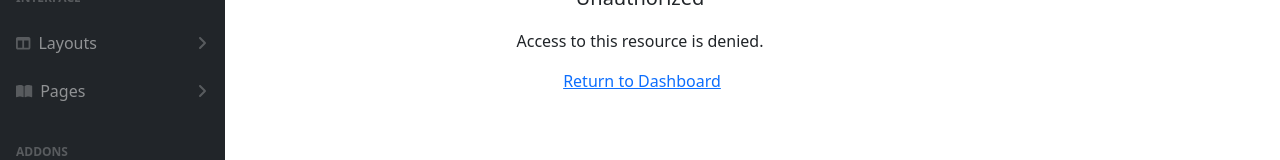
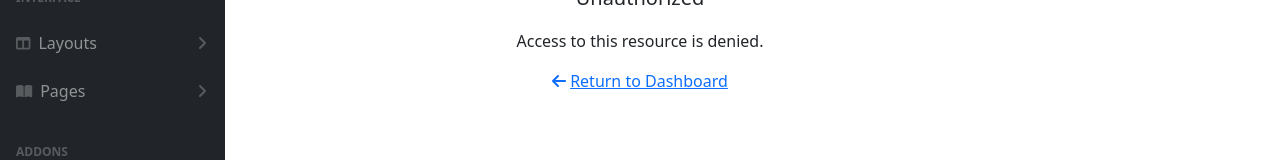
Before and after one commit to M-nganongo/dashboard, a Next.js app: page /401 in a window 1280 px wide. Shown: the part 201-361 px from the top of the page. Built offline with nearby package versions, Linux system fonts and the light colour scheme.

Commit message:
fix links

```diff
--- a/pages/401.js
+++ b/pages/401.js
@@ -1,4 +1,6 @@
 import Head from 'next/head'
+import {FontAwesomeIcon} from "@fortawesome/react-fontawesome";
+import Link from "next/link";
 
 const error1 = () =>{
     return(
@@ -13,10 +15,12 @@ const error1 = () =>{
                                     <h1 className="display-1">401</h1>
                                     <p className="lead">Unauthorized</p>
                                     <p>Access to this resource is denied.</p>
-                                    <a href="index.html">
-                                        <i className="fas fa-arrow-left me-1"></i>
-                                        Return to Dashboard
-                                    </a>
+                                    <Link href="/">
+                                        <a>
+                                            <FontAwesomeIcon className="me-1" icon="fa-solid fa-arrow-left" />
+                                            Return to Dashboard
+                                        </a>
+                                    </Link>
                                 </div>
                             </div>
                         </div>
--- a/pages/_app.js
+++ b/pages/_app.js
@@ -1,8 +1,8 @@
 import '../public/assets/styles/style.css'
 import 'bootstrap/dist/css/bootstrap.min.css'
 import { library } from '@fortawesome/fontawesome-svg-core'
-import { faCheckSquare, faCoffee, faBars, faUser, faGaugeHigh, faTableColumns, faAngleDown, faBookOpen, faChartArea, faTable } from '@fortawesome/free-solid-svg-icons'
-library.add(faCheckSquare, faCoffee, faBars, faUser, faGaugeHigh, faTableColumns, faAngleDown, faBookOpen, faChartArea, faTable)
+import { faCheckSquare, faCoffee, faBars, faUser, faGaugeHigh, faTableColumns, faAngleDown, faBookOpen, faChartArea, faTable, faArrowLeft } from '@fortawesome/free-solid-svg-icons'
+library.add(faCheckSquare, faCoffee, faBars, faUser, faGaugeHigh, faTableColumns, faAngleDown, faBookOpen, faChartArea, faTable, faArrowLeft)
 
 import Layout from "../components/Layout";
 
--- a/pages/index.js
+++ b/pages/index.js
@@ -1,5 +1,4 @@
 import Head from 'next/head';
-import Script from "next/script";
 
 export default function Home() {
     return (
```
Also changed, not shown: pages/404.js (+8 -5 lines), pages/500.js (+8 -5 lines).
